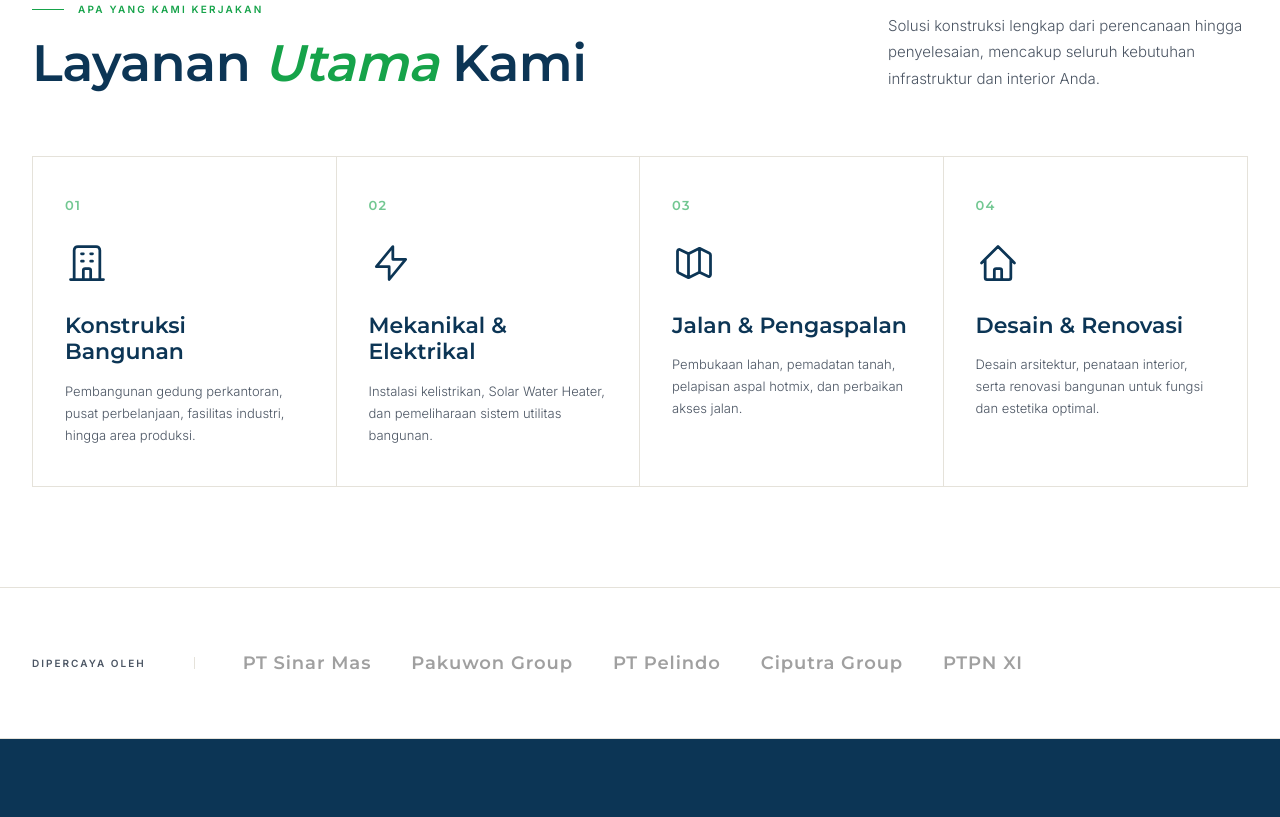
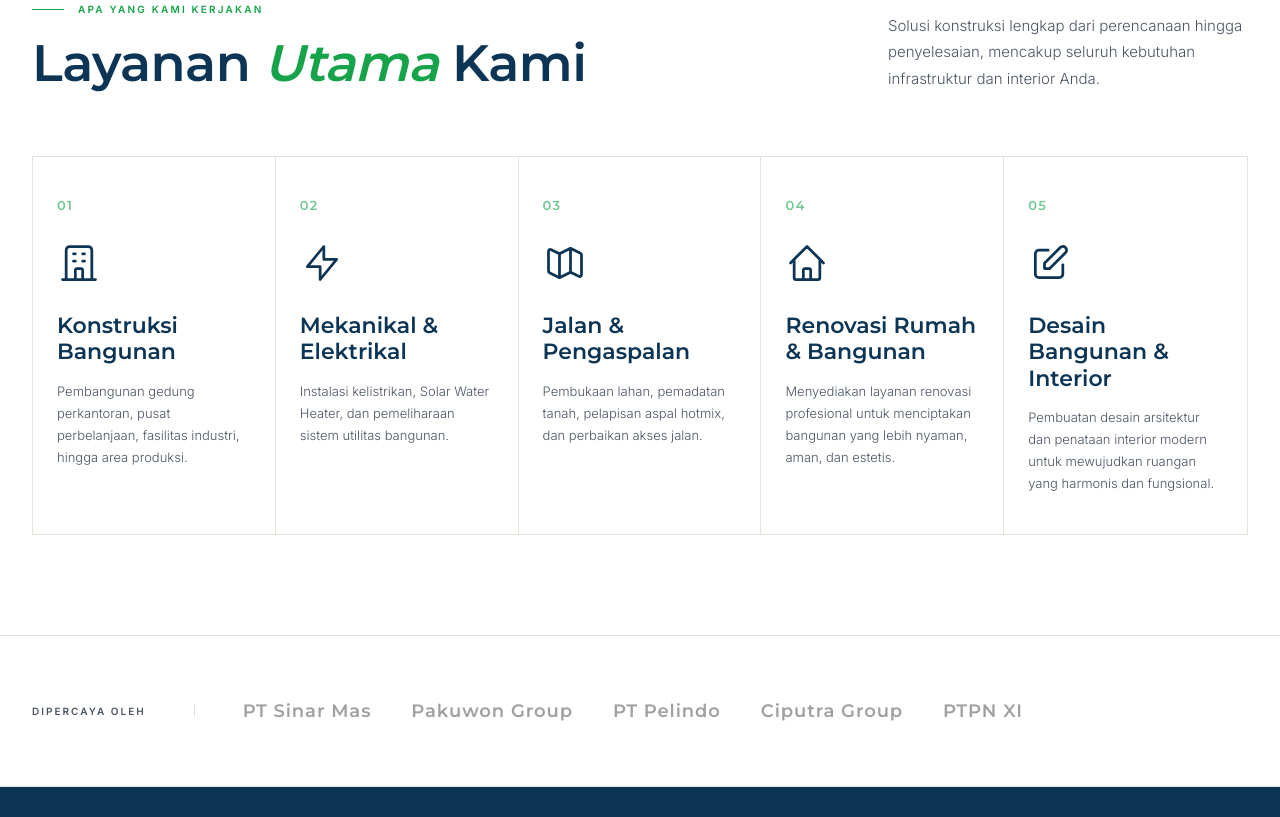
Before and after one commit to chandrakiranaindonesia/web-chandra-kirana, a website built with Vite: page index.html in a window 1280 px wide. Shown: the part 903-1720 px from the top of the page. Built offline with nearby package versions, Linux system fonts and the light colour scheme.

```diff
--- a/index.html
+++ b/index.html
@@ -135,7 +135,7 @@
         nav {
             display: flex;
             align-items: center;
-            gap: 2.5rem;
+            gap: 2rem;
         }
 
         nav a {
@@ -470,12 +470,12 @@
 
         .services-grid {
             display: grid;
-            grid-template-columns: repeat(4, 1fr);
+            grid-template-columns: repeat(5, 1fr);
             border: 1px solid #E5E2DA;
         }
 
         .service-card {
-            padding: 40px 32px;
+            padding: 40px 24px;
             border-right: 1px solid #E5E2DA;
             position: relative;
             overflow: hidden;
@@ -1159,6 +1159,11 @@
             .service-card:nth-child(4) {
                 border-top: 1px solid #E5E2DA;
                 border-right: none;
+            }
+
+            .service-card:nth-child(5) {
+                border-top: 1px solid #E5E2DA;
+                border-right: 1px solid #E5E2DA;
             }
 
             .why-inner {
@@ -1396,9 +1401,18 @@
                             d="M3 12l2-2m0 0l7-7 7 7M5 10v10a1 1 0 001 1h3m10-11l2 2m-2-2v10a1 1 0 01-1 1h-3m-6 0a1 1 0 001-1v-4a1 1 0 011-1h2a1 1 0 011 1v4a1 1 0 001 1m-6 0h6">
                         </path>
                     </svg>
-                    <h3 class="service-name">Desain &amp; Renovasi</h3>
-                    <p class="service-desc">Desain arsitektur, penataan interior, serta renovasi bangunan untuk fungsi
-                        dan estetika optimal.</p>
+                    <h3 class="service-name">Renovasi Rumah &amp; Bangunan</h3>
+                    <p class="service-desc">Menyediakan layanan renovasi profesional untuk menciptakan bangunan yang lebih nyaman, aman, dan estetis.</p>
+                </div>
+                <div class="service-card">
+                    <div class="service-number">05</div>
+                    <svg class="service-icon" fill="none" stroke="currentColor" viewBox="0 0 24 24">
+                        <path stroke-linecap="round" stroke-linejoin="round" stroke-width="1.5"
+                            d="M11 5H6a2 2 0 00-2 2v11a2 2 0 002 2h11a2 2 0 002-2v-5m-1.414-9.414a2 2 0 112.828 2.828L11.828 15H9v-2.828l8.586-8.586z">
+                        </path>
+                    </svg>
+                    <h3 class="service-name">Desain Bangunan &amp; Interior</h3>
+                    <p class="service-desc">Pembuatan desain arsitektur dan penataan interior modern untuk mewujudkan ruangan yang harmonis dan fungsional.</p>
                 </div>
             </div>
         </div>
```
Also changed, not shown: layanan.html (+1 -1 lines), tentang-kami.html (+1 -1 lines), img/aspal1.png (added), img/elektrikal1.png (added), img/interior1.png (added), img/pembangunan1.png (added), img/renovasi1.png (added).
